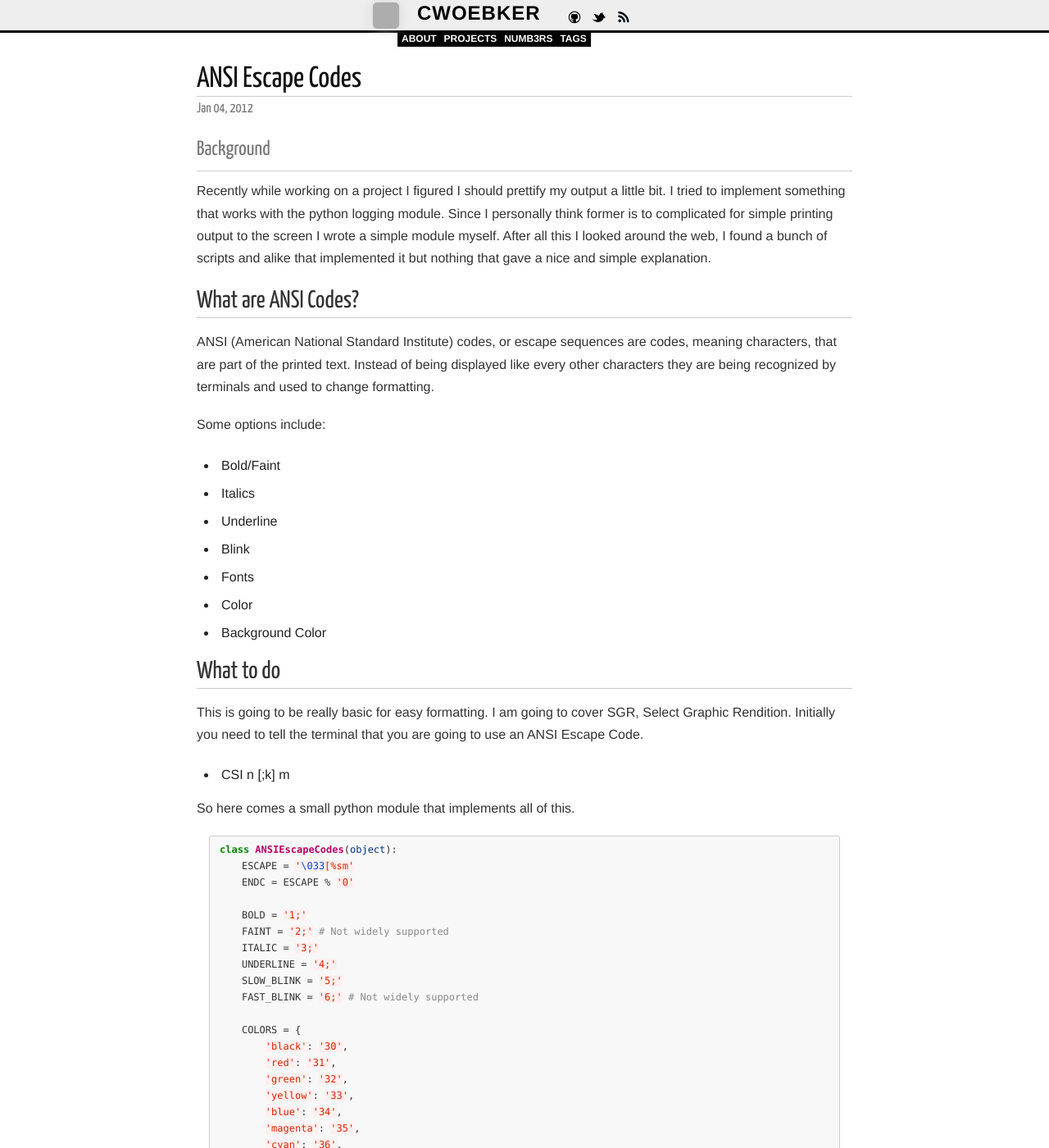
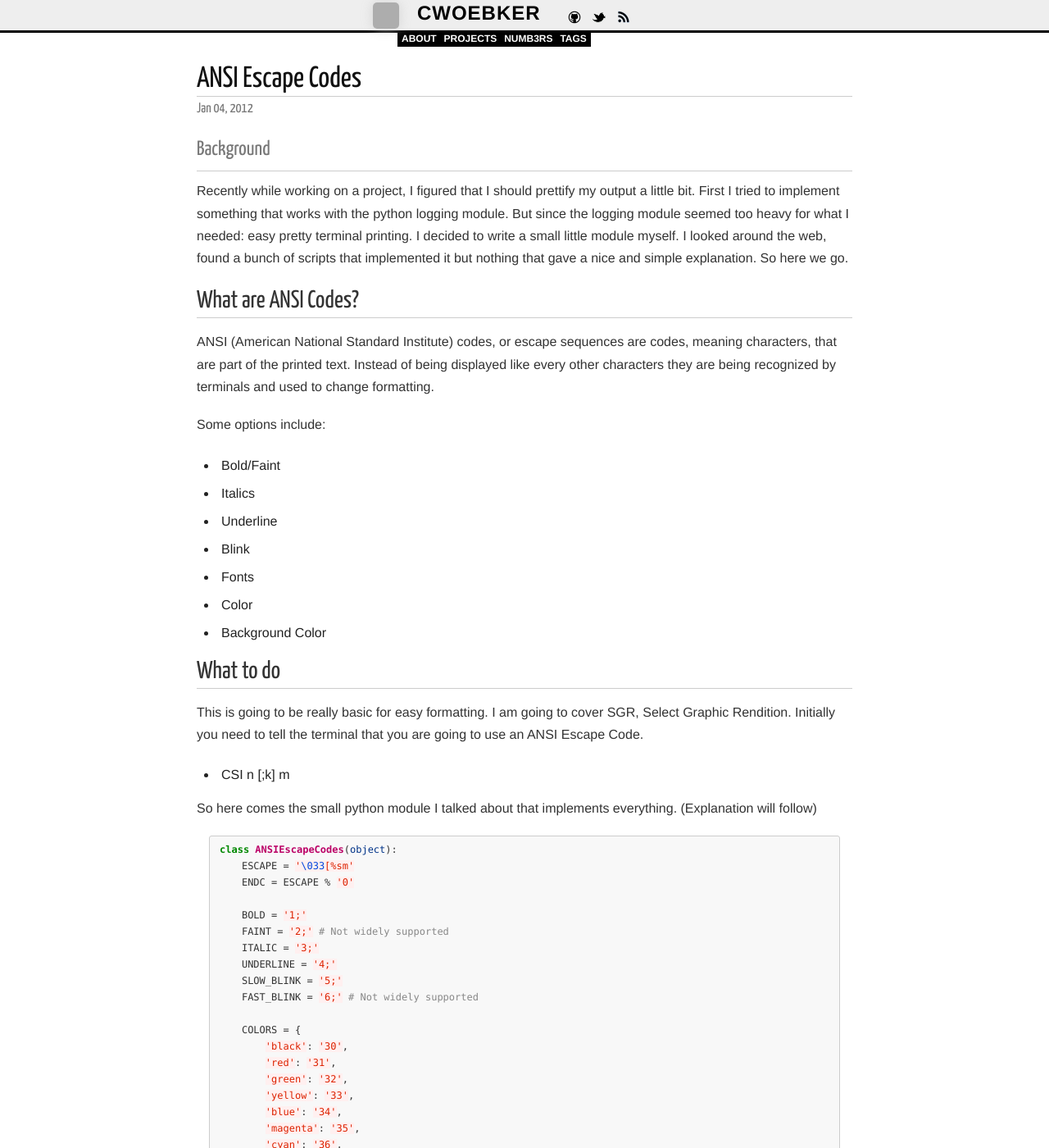
Before and after one commit to cwoebker/.com, a Jekyll site: the page built from _posts/2012-01-04-ansi-escape-codes.markdown, in a window 1280 px wide and 1400 px high. Shown: the whole window at 82% size. Built offline with Jekyll 4.4.1, drawn with Linux system fonts in a browser that asks for light colours; nearby versions of some CDN libraries; Markdown is read by kramdown in place of the engine named in the settings; comment, search, counter and statistics services are not loaded; some of the changed text lies outside the part shown; grey boxes are pictures that could not be loaded.

Commit message:
some corrections to old post ansi escape codes

```diff
--- a/_posts/2012-01-04-ansi-escape-codes.markdown
+++ b/_posts/2012-01-04-ansi-escape-codes.markdown
@@ -9,8 +9,8 @@ tags:
 
 ### Background
 
-Recently while working on a project I figured I should prettify my output a little bit. I tried to implement something that works with the python logging module. Since I personally think
-former is to complicated for simple printing output to the screen I wrote a simple module myself. After all this I looked around the web, I found a bunch of scripts and alike that implemented it but nothing that gave a nice and simple explanation.
+Recently while working on a project, I figured that I should prettify my output a little bit. First I tried to implement something that works with the python logging module.
+But since the logging module seemed too heavy for what I needed: easy pretty terminal printing. I decided to write a small little module myself. I looked around the web, found a bunch of scripts that implemented it but nothing that gave a nice and simple explanation. So here we go.
 
 ## What are ANSI Codes?
 
@@ -34,7 +34,7 @@ Initially you need to tell the terminal that you are going to use an ANSI Escape
 
 - CSI n [;k] m
 
-So here comes a small python module that implements all of this.
+So here comes the small python module I talked about that implements everything. (Explanation will follow)
 
 {% highlight python %}
 class ANSIEscapeCodes(object):
```
Also changed, not shown: other parts of _posts/2012-01-04-ansi-escape-codes.markdown (+1 -1 lines).
